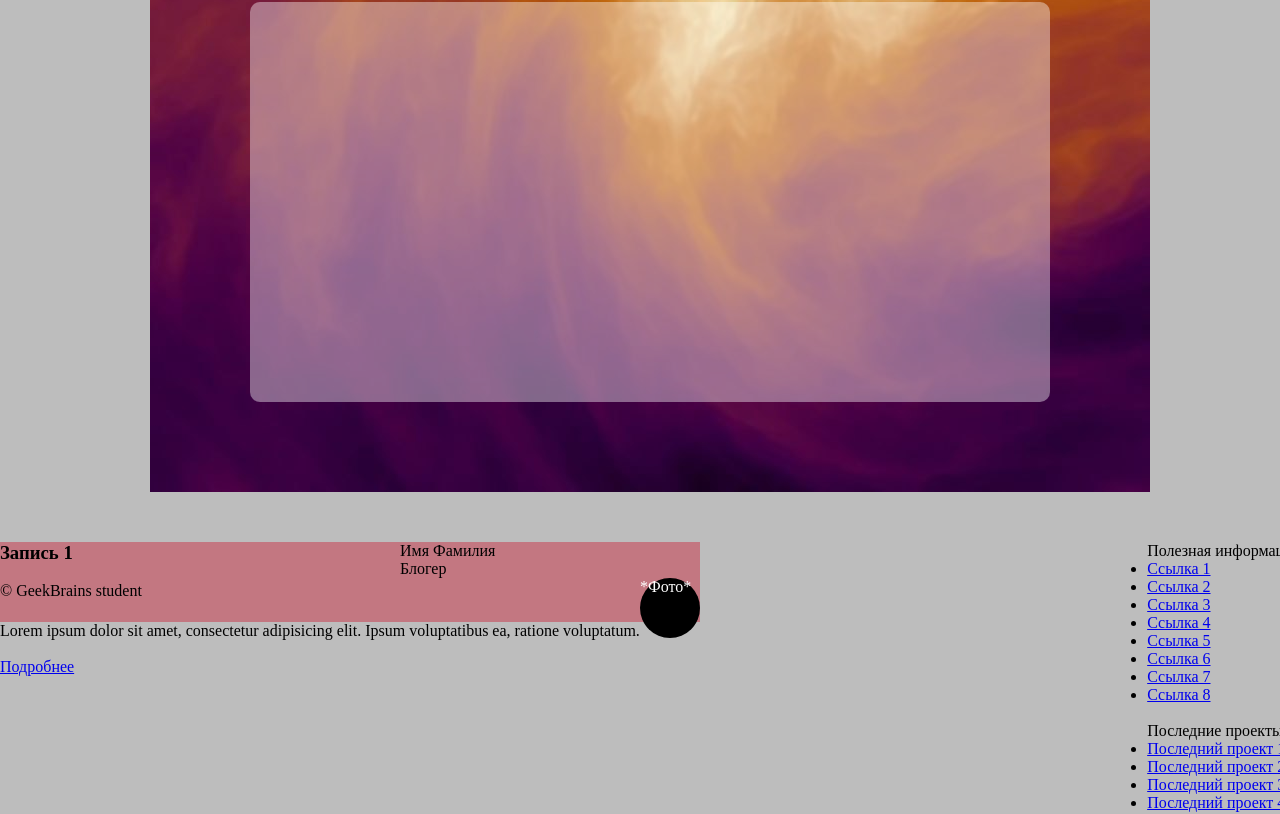
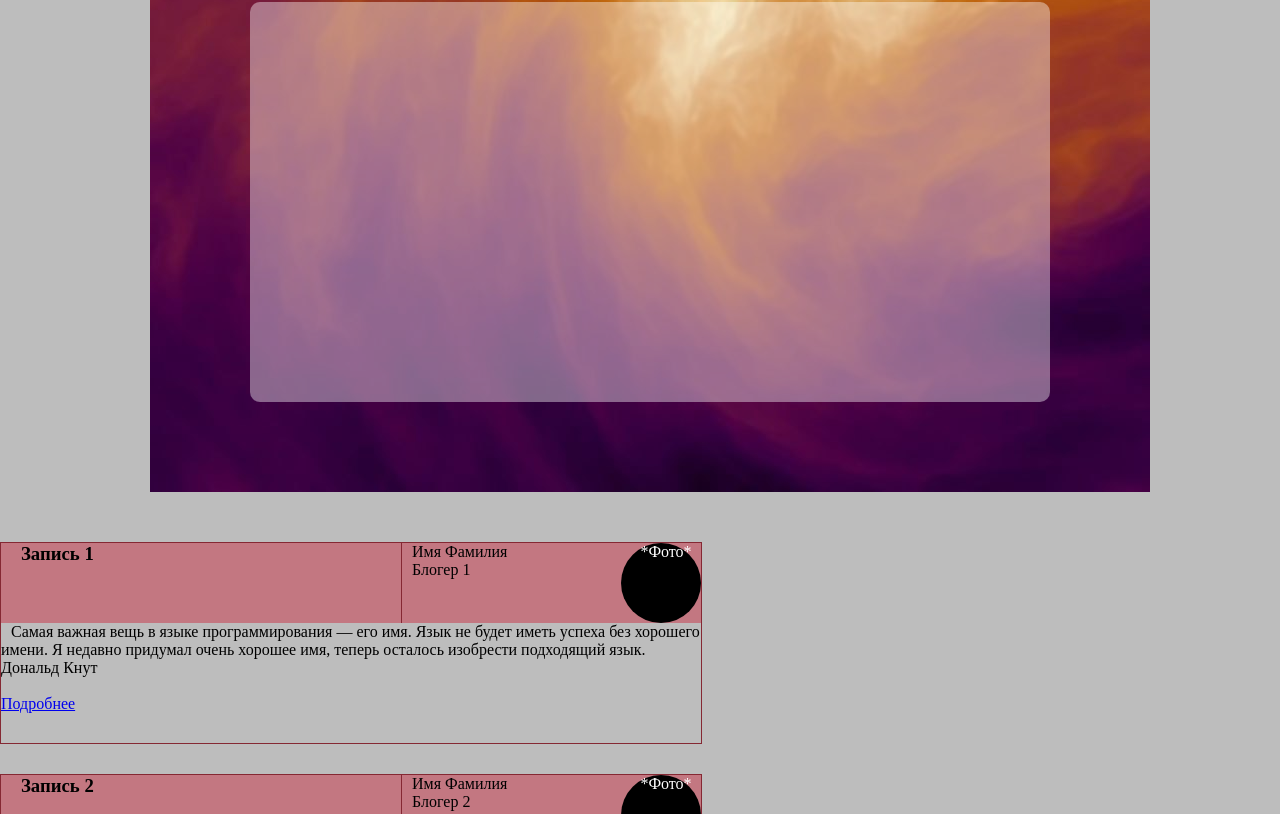
Before and after one commit to Rasohin/NewProject, a plain HTML site: page Index.html in a window 1280 px wide. Shown: the part 138-952 px from the top of the page. Drawn offline with Linux system fonts and the light colour scheme.

Commit message:
Add files via upload

```diff
--- a/Index.html
+++ b/Index.html
@@ -7,7 +7,7 @@
 </head>
 <body>
 	<h3 id="blog">Блог начинающих веб-разработчиков</h3>
-	<div class="main">
+	<div>
 		<div class="header">
 			<h1>О нас</h1>
 			<div class="description">
@@ -18,15 +18,34 @@
 			<h3>Запись 1</h3>
 			<div class="avatar">
 				<p id="name">Имя Фамилия</p>
-				<p id="status">Блогер</p>
-				<p class="pfoto">*Фото*</p>
+				<p id="status">Блогер 1</p>
 			</div>
-			<div id="content"><p>Lorem ipsum dolor sit amet, consectetur adipisicing elit. Ipsum voluptatibus ea, ratione voluptatum.</p>
+			<div class="photo">
+				<p>*Фото*</p>
+				<br>
+			</div>
+			<div id="cont"><p>Самая важная вещь в языке программирования — его имя. Язык не будет иметь успеха без хорошего имени. Я недавно придумал очень хорошее имя, теперь осталось изобрести подходящий язык.<br>Дональд Кнут</p>
 				</div>
 				<br>
 				<a href="#">Подробнее</a>
 		</div>
-		<div class="context">
+				<div class="content">
+			<h3>Запись 2</h3>
+			<div class="avatar">
+				<p id="name">Имя Фамилия</p>
+				<p id="status">Блогер 2</p>
+			</div>
+			<div class="photo">
+				<p>*Фото*</p>
+				<br>
+			</div>
+			<div id="cont"><p>"Всегда пишите код так, будто сопровождать его будет склонный к насилию психопат, который знает, где вы живете."<br>Martin Golding</p>
+				</div>
+				<br>
+				<a href="#">Подробнее</a>
+		</div>
+	</div>
+			<div class="context">
 			<ul>Полезная информация
 				<li><a href="#">Ссылка 1</a></li>
 				<li><a href="#">Ссылка 2</a></li>
@@ -49,7 +68,6 @@
 				<li><a href="#">Последний проект 8</a></li>
 			</ul>
 		</div>
-	</div>
 	<div class="footer">
 		<p>&copy GeekBrains student</p>
 	</div>
--- a/Style.css
+++ b/Style.css
@@ -35,35 +35,51 @@ body {
 }
 .content {
 	text-align: left;
-	float: left;
+	width: 700px;
+	height: 200px;
+	border: 1px solid #852833;
+	margin-bottom: 30px;
+	text-indent: 10px;
 }
 .content h3 {
 	background-color: #c37781;
 	width: 400px;
 	height: 80px;
 	float: left;
+	text-indent: 20px;
 }
 .avatar {
 	background-color: #c37781;
-	width: 300px;
+	width: 219px;
 	height: 80px;
-	float: right;
+	float: left;
+	text-indent: 10px;
+	border-left: 1px solid #852833;
 }
-.pfoto {
-	float: right;
+.photo {
+	background-color: #c37781;
+	float: left;
+	width: 80px;
+	height: 80px;
+	color: #fff;
+}
+.photo p {
 	background-color: #000;
-	width: 60px;
-	height: 60px;
+	width: 80px;
+	height: 80px;
 	border-radius: 50%;
 	color: #fff;
+	text-align: center;
 }
 .context {
 	float: right;
 }
 .footer {
-  position: absolute;
-  left: 0;
-  bottom: 0;
-  width: 100%;
-  height: 80px;
+    width: 100%;
+    background-color: #A4A4A4;
+    color: #fff;
+    float: left;
+    height: 60px;
+    text-align: center;
+    line-height: 60px;
 }
```
